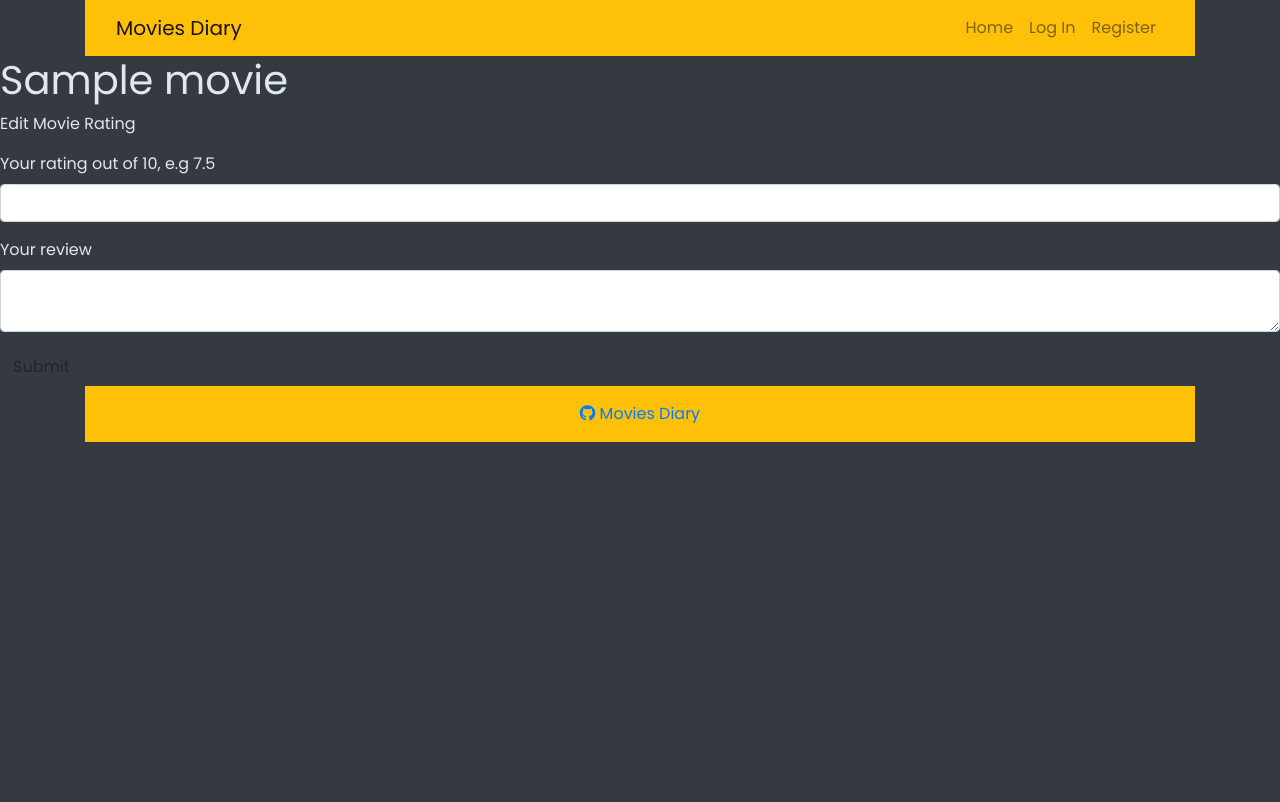
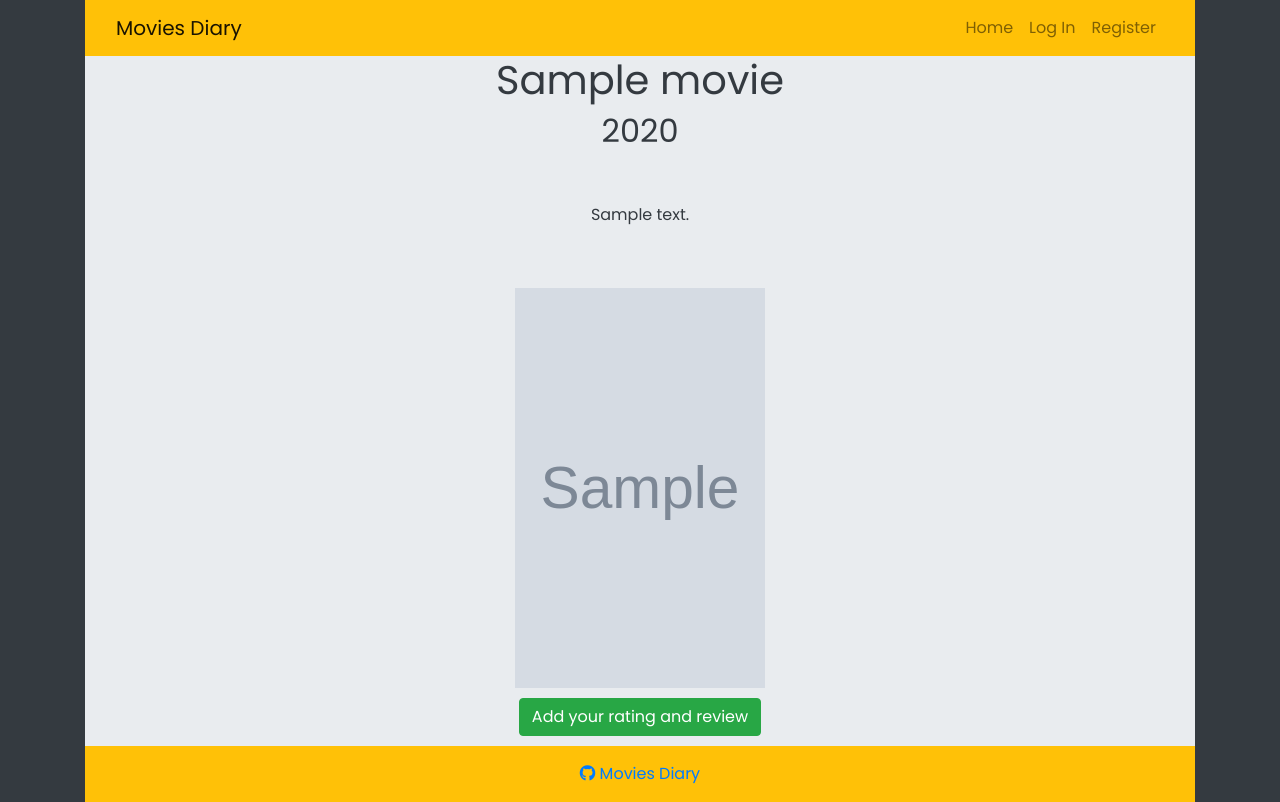
Before and after one commit to ivklisurova/custom-based-API-website, a Flask app: page /edit/1 in a window 1280 px wide. Before the commit the page ends 442 px from the top, so only its background shows below. Run offline with Flask 2, Linux system fonts and the light colour scheme; tables that the repository leaves empty hold one stand-in row (values such as "Sample post"); grey boxes marked "Sample" are stand-in pictures; some libraries are stand-ins or nearby versions; some web fonts are replaced.

Commit message:
style the edit-movie part and add modal for update

```diff
--- a/static/css/styles.css
+++ b/static/css/styles.css
@@ -162,3 +162,11 @@ body {
     background-color: rgba(230, 87, 230, 0.25);
     background: linear-gradient(135deg, #e61a46, #e61a1a);
 }
+
+.edit-movie{
+    padding: 45px;
+}
+
+.update-movie-btn {
+    padding: 10px;
+}
--- /dev/null
+++ b/templates/modals/update-movie-modal.html
@@ -0,0 +1,22 @@
+{% import "bootstrap/wtf.html" as wtf %}
+
+
+<div class="modal fade" id="form" tabindex="-1" role="dialog" aria-labelledby="exampleModalLabel" aria-hidden="true">
+    <div class="modal-dialog modal-dialog-centered" role="document">
+        <div class="modal-content">
+            <div class="modal-header border-bottom-0">
+                <h5 class="modal-title" id="exampleModalLabel">Update Info</h5>
+                <button type="button" class="close" data-dismiss="modal" aria-label="Close">
+                    <span aria-hidden="true">&times;</span>
+                </button>
+            </div>
+            <form method="post">
+                <div class="modal-body">
+
+                    {{ wtf.quick_form(edit_form) }}
+
+                </div>
+            </form>
+        </div>
+    </div>
+</div>
--- a/templates/profile/edit-movie.html
+++ b/templates/profile/edit-movie.html
@@ -4,12 +4,20 @@
 {% block title %}Edit Movies{% endblock %}
 
 {% block content %}
-    <div class="content">
-        <h1 class="heading">{{ movie_to_update.title }}</h1>
-        <p class="description">Edit Movie Rating</p>
+    <div class="container">
+        <div class="user-profile-container">
+            <h1 class="heading">{{ movie_to_update.title }}</h1>
+            <h2>{{ movie_to_update.year }}</h2>
+            <p class="edit-movie">{{ movie_to_update.description }}</p>
+            <img src="{{ movie_to_update.img_url }}" alt="Movie Poster" style="height: 400px;width: 250px;">
 
-        {{ wtf.quick_form(edit_form) }}
+            {% include 'modals/update-movie-modal.html' %}
+            <div class="update-movie-btn">
+                <a class="btn btn-success" href="#form" data-toggle="modal" data-target="#form">Add your rating and
+                    review</a>
+            </div>
 
+        </div>
 
     </div>
 {% endblock %}
```
